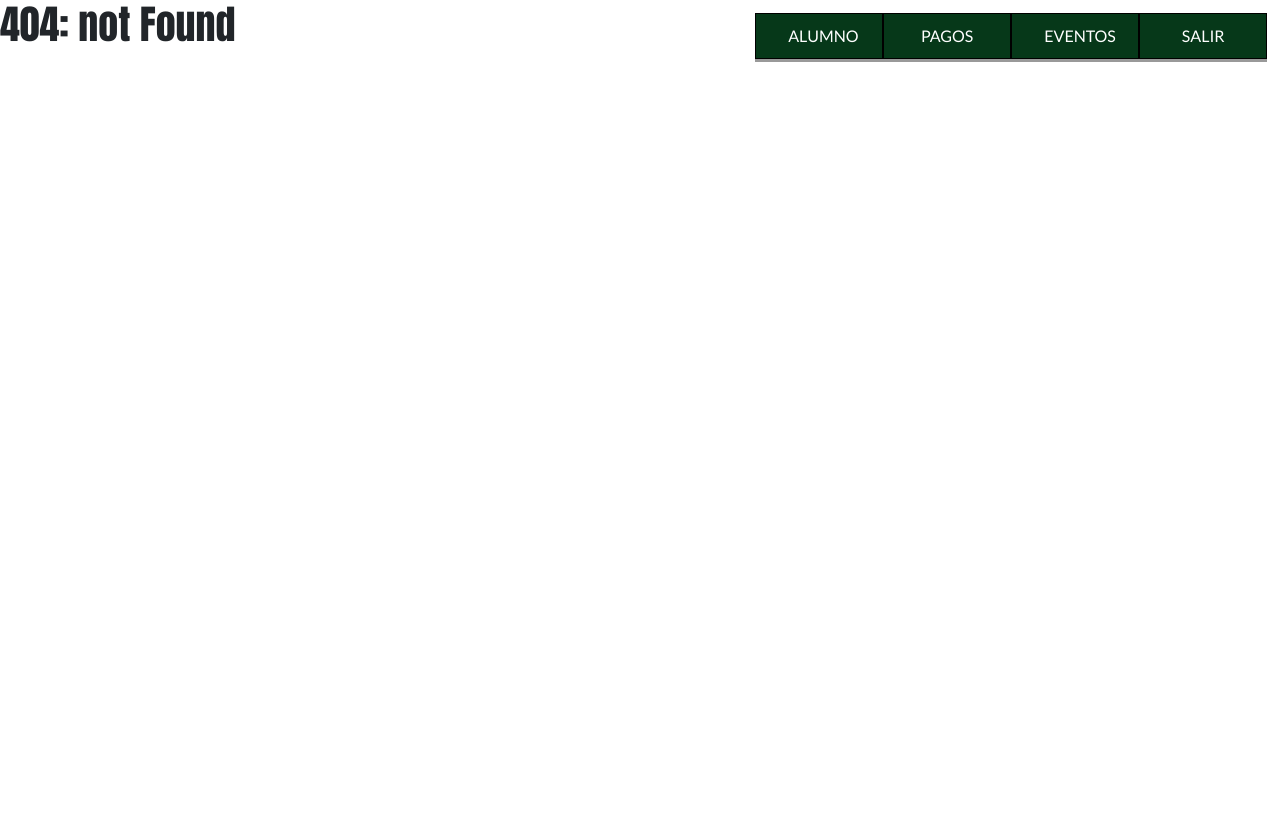
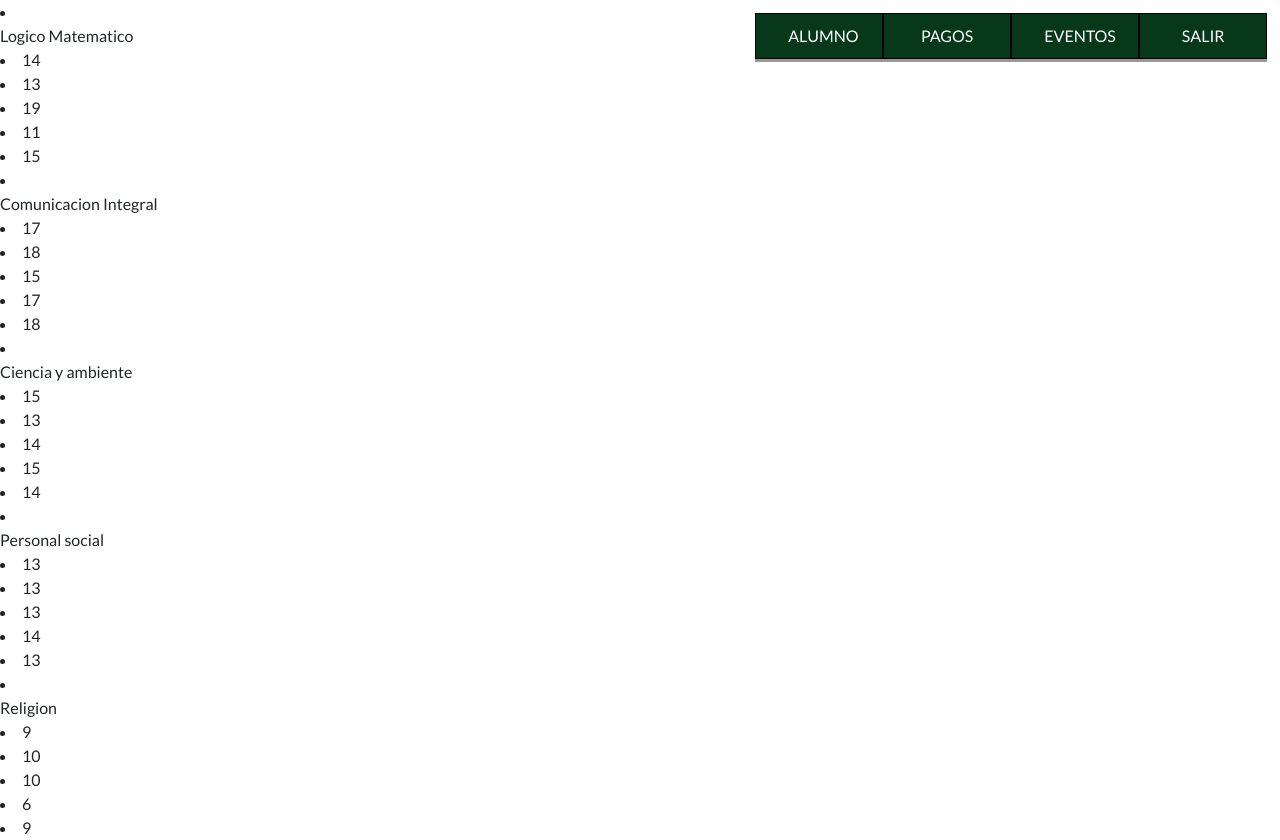
Before and after one commit to CiprianoBryan/Colegio, a React (Create React App) app: page /notas in a window 1280 px wide. Before the commit this address had no page. Before the commit the page ends 800 px from the top, so only its background shows below. Built offline with nearby package versions, Linux system fonts and the light colour scheme; data requests are answered from the project's data file.

Commit message:
Start Page Notas

```diff
--- a/server/db.json
+++ b/server/db.json
@@ -6,7 +6,29 @@
 		"lastName": "Cipriano Tarazona",
 		"email": "bciprianot@gmail.com",
 		"grade": "5 Secundaria",
-		"avatarUrl": "https://www.gravatar.com/avatar/f63a9c45aca0e7e7de0782a6b1dff40b?d=identicon"
+		"avatarUrl": "https://www.gravatar.com/avatar/f63a9c45aca0e7e7de0782a6b1dff40b?d=identicon",
+		"notas": [
+			{
+				"name": "Logico Matematico",
+				"notas": [14, 13, 19, 11, 15]
+			},
+			{
+				"name": "Comunicacion Integral",
+				"notas": [17, 18, 15, 17, 18]
+			},
+			{
+				"name": "Ciencia y ambiente",
+				"notas": [15, 13, 14, 15, 14]
+			},
+			{
+				"name": "Personal social",
+				"notas": [13, 13, 13, 14, 13]
+			},
+			{
+				"name": "Religion",
+				"notas": [9, 10, 10, 6, 9]
+			}
+		]
 	  }
 	]
 }
--- a/src/components/App.js
+++ b/src/components/App.js
@@ -2,6 +2,7 @@ import React from 'react';
 import {BrowserRouter, Route, Switch} from 'react-router-dom';
 import Login from '../pages/Login';
 import Panel from '../pages/Panel';
+import Notas from '../pages/Notas';
 import NotFound from '../pages/NotFound';
 import Layout from './Layout';
 
@@ -12,6 +13,7 @@ function App() {
                 <Switch>
                     <Route exact path="/login" component={Login}/>
                     <Route exact path="/panel" component={Panel}/>
+                    <Route exact path="/notas" component={Notas}/>
                     <Route component={NotFound}/>
                 </Switch>
             </Layout>
--- a/src/components/Bar.js
+++ b/src/components/Bar.js
@@ -8,7 +8,7 @@ function Bar(props) {
     return <Modal>
         <div className="Bar">
 			<div className="Bar_options">
-				<div className="btn btn-classic option">ALUMNO</div>
+				<Link className="btn btn-classic option" to="/panel">ALUMNO</Link>
 				<div className="btn btn-classic option">PAGOS</div>
 				<div className="btn btn-classic option">EVENTOS</div>
 				<Link className="btn btn-classic option" to="/login">SALIR</Link>
--- /dev/null
+++ b/src/components/CursoNotas.js
@@ -0,0 +1,20 @@
+import React from 'react';
+
+import './styles/CursoNotas.css';
+
+function CursoNotas(props) {
+    return (
+		<div className="CursoNotas">
+			<div>
+				{props.curso.name}
+			</div>
+			{
+				props.curso.notas.map((nota, i) => (
+					<li key={i} className="CursoNotas_nota">{nota}</li>
+				))
+			}
+			</div>
+	);
+}
+
+export default CursoNotas;
--- a/src/pages/Notas.js
+++ b/src/pages/Notas.js
@@ -0,0 +1,60 @@
+import React from 'react';
+import PageLoading from '../components/PageLoading';
+import PageError from '../components/PageError';
+import CursoNotas from '../components/CursoNotas';
+import api from '../api';
+
+import './styles/Notas.css';
+
+class Notas extends React.Component {
+	state = {
+		loading: true,
+		error: null,
+		data: undefined
+	};
+
+	componentDidMount() {
+		this.fetchData();
+	}
+
+	fetchData = async () => {
+		this.setState({
+			loading: true,
+			error: null
+		});
+		try {
+			const data = await api.alumnos.read("1");
+			console.log(data);
+			console.log(data.notas);
+			this.setState({
+				loading: false,
+				data: data.notas
+			});
+		} catch (error) {
+			this.setState({
+				loading: false,
+				error: error
+			});
+		}
+	}
+
+	render() {
+		if (this.state.loading && !this.state.data) {
+			return <PageLoading/>;
+		}
+		if (this.state.error) {
+			return <PageError error={this.state.error}/>
+		}
+		return (
+			<div className="Notas">{
+				this.state.data.map((curso, i) => (
+					<li key={i}>
+						<CursoNotas curso={curso}/>
+					</li>
+				))
+			}</div>
+		);
+	}
+}
+
+export default Notas;
--- a/src/pages/Panel.js
+++ b/src/pages/Panel.js
@@ -1,4 +1,5 @@
 import React from 'react';
+import {Link} from 'react-router-dom';
 import PageLoading from '../components/PageLoading';
 import PageError from '../components/PageError';
 import PanelInfo from '../components/PanelInfo';
@@ -62,7 +63,7 @@ class Panel extends React.Component {
 	}
 
 	handleClick = e => {
-		let widths = this.state.showData? [100, 375, 48.387]: [0, 0, 0];
+		let widths = this.state.showData? [100, 361, 47]: [0, 0, 0];
 		this.setState({
 			showData: !this.state.showData,
 			panelWidth: widths
@@ -89,12 +90,12 @@ class Panel extends React.Component {
 				</div>
 				<div className="Panel_main" style={{transform: `translateX(-${this.state.panelWidth[2]}%)`}}>
 					<div className="Panel_main_buttons">
-						<div className="btn btn-classic">
+						<Link className="btn btn-classic" to="/notas">
 							Notas
-						</div>
-						<div className="btn btn-classic">
+						</Link>
+						<Link className="btn btn-classic" to="/asistencias">
 							Asistencias
-						</div>
+						</Link>
 					</div>
 				</div>
 			</div>
--- a/src/pages/styles/Panel.css
+++ b/src/pages/styles/Panel.css
@@ -14,7 +14,7 @@
 	width: 8%;
 	padding-top: 3%;
 	padding-right: 1%;
-	padding-left: 2%;
+	padding-left: 1%;
 	height: 100vh;
 	border-right-style: solid;
 	transition: 1s;
```
Also changed, not shown: src/components/styles/CursoNotas.css (added), src/pages/styles/Notas.css (added).
